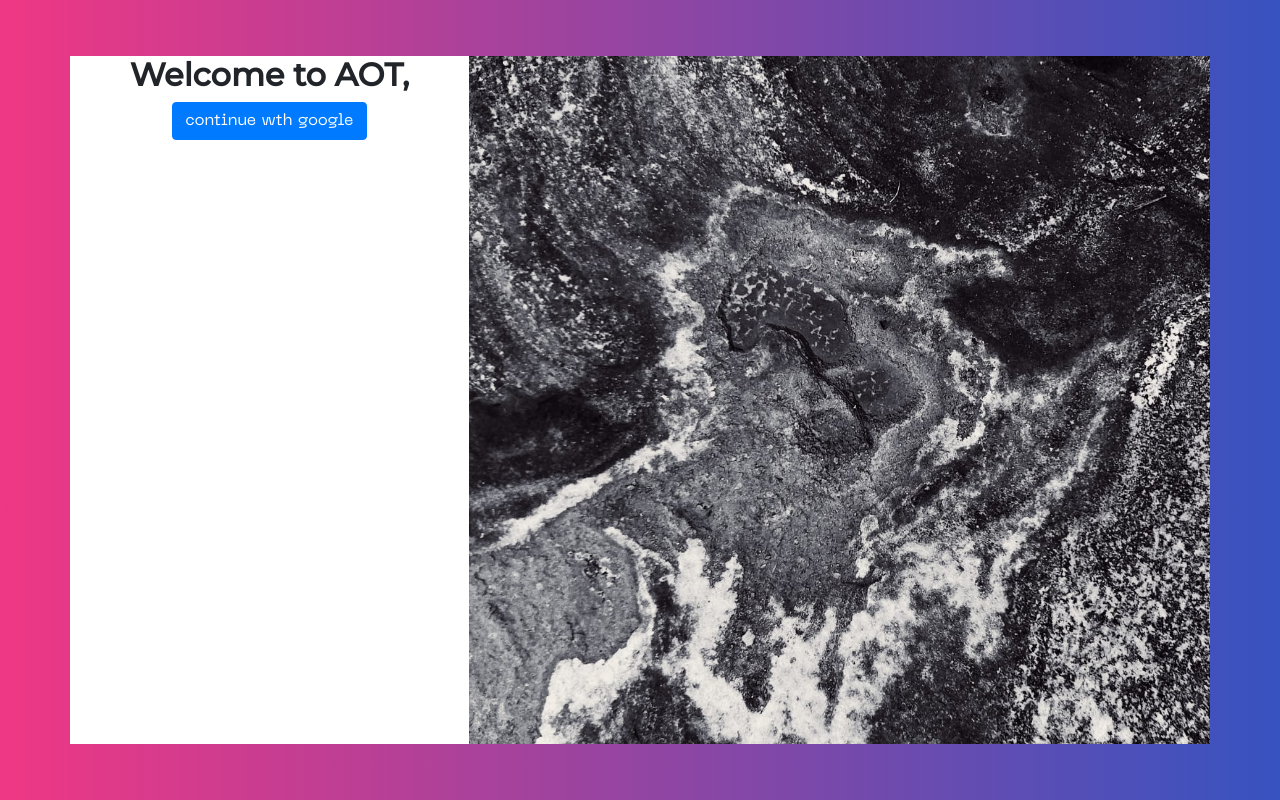
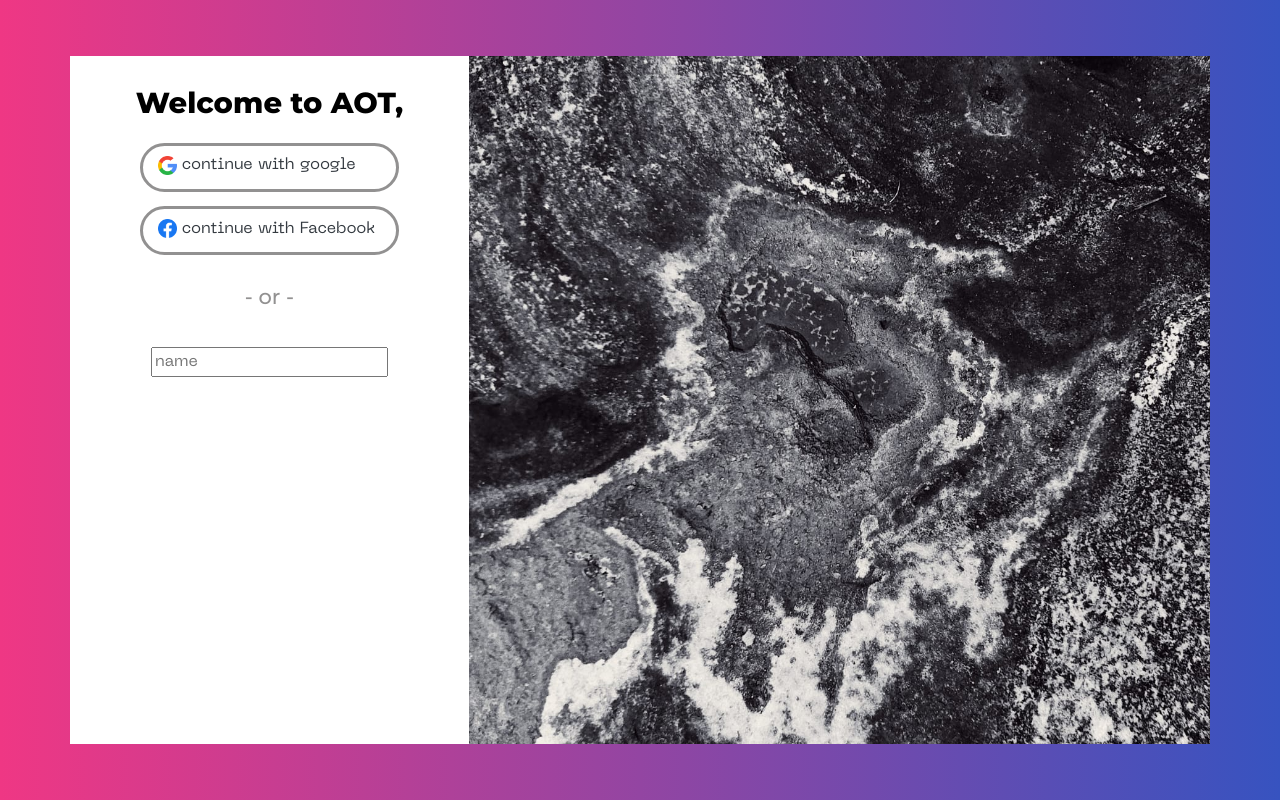
Before and after one commit to roxylius/Daily-UI-01, a plain HTML site: page index.html in a window 1280 px wide. Drawn offline with nearby package versions, Linux system fonts and the light colour scheme.

Commit message:
add padding to btn and h1 and add 'or'(h3) and add text input name

```diff
--- a/index.html
+++ b/index.html
@@ -5,45 +5,40 @@
     <meta charset="UTF-8">
     <meta http-equiv="X-UA-Compatible" content="IE=edge">
     <meta name="viewport" content="width=device-width, initial-scale=1.0">
-
     <!-- CSS -->
-
     <!-- Bootstrap -->
     <link rel="stylesheet" href="https://cdn.jsdelivr.net/npm/bootstrap@4.6.1/dist/css/bootstrap.min.css"
-        integrity="sha384-zCbKRCUGaJDkqS1kPbPd7TveP5iyJE0EjAuZQTgFLD2ylzuqKfdKlfG/eSrtxUkn" crossorigin="anonymous">
+          integrity="sha384-zCbKRCUGaJDkqS1kPbPd7TveP5iyJE0EjAuZQTgFLD2ylzuqKfdKlfG/eSrtxUkn" crossorigin="anonymous">
     <script src="https://cdn.jsdelivr.net/npm/jquery@3.5.1/dist/jquery.slim.min.js"
-        integrity="sha384-DfXdz2htPH0lsSSs5nCTpuj/zy4C+OGpamoFVy38MVBnE+IbbVYUew+OrCXaRkfj" crossorigin="anonymous">
+            integrity="sha384-DfXdz2htPH0lsSSs5nCTpuj/zy4C+OGpamoFVy38MVBnE+IbbVYUew+OrCXaRkfj" crossorigin="anonymous">
     </script>
     <script src="https://cdn.jsdelivr.net/npm/bootstrap@4.6.1/dist/js/bootstrap.bundle.min.js"
-        integrity="sha384-fQybjgWLrvvRgtW6bFlB7jaZrFsaBXjsOMm/tB9LTS58ONXgqbR9W8oWht/amnpF" crossorigin="anonymous">
+            integrity="sha384-fQybjgWLrvvRgtW6bFlB7jaZrFsaBXjsOMm/tB9LTS58ONXgqbR9W8oWht/amnpF" crossorigin="anonymous">
     </script>
     <!-- local -->
     <link rel="stylesheet" href="style.css">
-
     <!-- Fonts -->
     <link rel="preconnect" href="https://fonts.googleapis.com">
     <link rel="preconnect" href="https://fonts.gstatic.com" crossorigin>
-    <link href="https://fonts.googleapis.com/css2?family=Montserrat:wght@300;400;500&display=swap" rel="stylesheet">
-
-
+    <link href="https://fonts.googleapis.com/css2?family=Montserrat:ital,wght@0,300;0,400;0,500;0,600;0,800;0,900;1,700&display=swap" rel="stylesheet">
     <title>Sign Up</title>
 </head>
 
 <body>
     <div id="background" class="container-fluid align-items-l-center">
         <div id="pop-out" class="container">
-
             <!-- Left Side with Sign Up Form -->
             <div id="left" class="container text-center">
                 <h2>Welcome to AOT,</h2>
-                <button class="btn btn-primary">continue wth google</button>
+                <button class="btn btn-outline-dark"><img src="images/search.png" class="google" alt=""> continue with google </button>
+                <button class="btn btn-outline-dark"><img src="images/facebook.png" class="facebook" alt=""> continue with Facebook</button>
+                <h3 class="or">- or -</h3>
+                <input type="text" name="name" id="name" placeholder="name">
             </div>
-
             <!-- Right Side with image -->
             <div id="right" class="container img">
                 <img src="images/WhatsApp Image 2022-05-29 at 7.12.49 PM.jpeg" class="img-right" alt="">
             </div>
-
         </div>
     </div>
 </body>
--- a/style.css
+++ b/style.css
@@ -5,13 +5,25 @@
 
 body {
     font-family: 'neueMachina';
+    color: #929191;
 }
 
 h2 {
     font-family: 'montserrat';
-    font-weight: 650;
-    font-size: 11.7;
+    font-weight: 700;
+    font-size: 29px;
+    padding-top: 8%;
+    color: #000;
 }
+
+h3 {
+    font-family: 'montserrat';
+    font-size: 21px;
+    padding: 8% 0%;
+}
+
+input {}
+
 
 #background {
     height: 100vh;
@@ -19,6 +31,49 @@ h2 {
     display: flex;
     justify-content: center;
     align-items: center
+}
+
+/*google and facebook btn img resize*/
+.google,
+.facebook {
+    width: 8%;
+    padding: 0;
+}
+
+/* buttons */
+.btn {
+    width: 70%;
+    border-radius: 56px;
+    margin-top: 4%;
+    border-width: 3px;
+    border-color: #929191;
+    text-align: left;
+    padding: 2%;
+    padding-left: 4%;
+    padding-bottom: 3%;
+}
+
+/* Left container with content */
+#left {
+    height: 100%;
+    width: 35%;
+    float: left;
+}
+
+/* Left container with only black pit img */
+#right {
+    background-color: #EF3784;
+    height: 100%;
+    width: 65%;
+    margin: 0%;
+    padding: 0%;
+    float: right;
+}
+
+/*main div container holding both container */
+.pop-out {
+    background-color: white;
+    height: 200px;
 }
 
 #pop-out {
@@ -33,38 +88,3 @@ h2 {
     max-height: 100%;
     object-fit: cover;
 }
-
-/* .google,
-.facebook {
-    width: 5%;
-    margin: 0%;
-    padding: 0%;
-}
-
-.btn {
-    width: auto;
-    height: auto;
-    padding: 0%;
-    border-radius: 60px;
-
-} */
-
-#left {
-    height: 100%;
-    width: 35%;
-    float: left;
-}
-
-#right {
-    background-color: #EF3784;
-    height: 100%;
-    width: 65%;
-    margin: 0%;
-    padding: 0%;
-    float: right;
-}
-
-.pop-out {
-    background-color: white;
-    height: 200px;
-}
```
